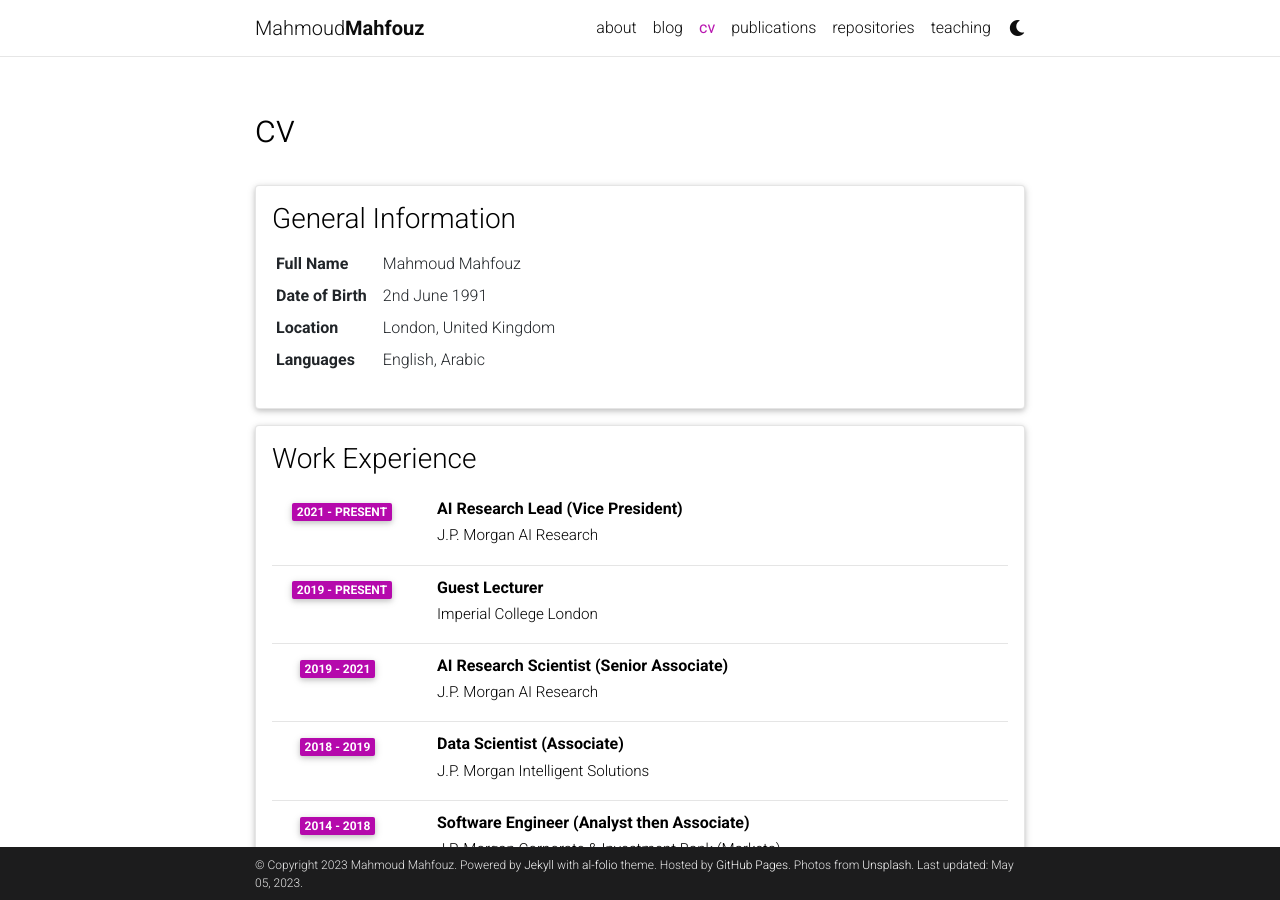
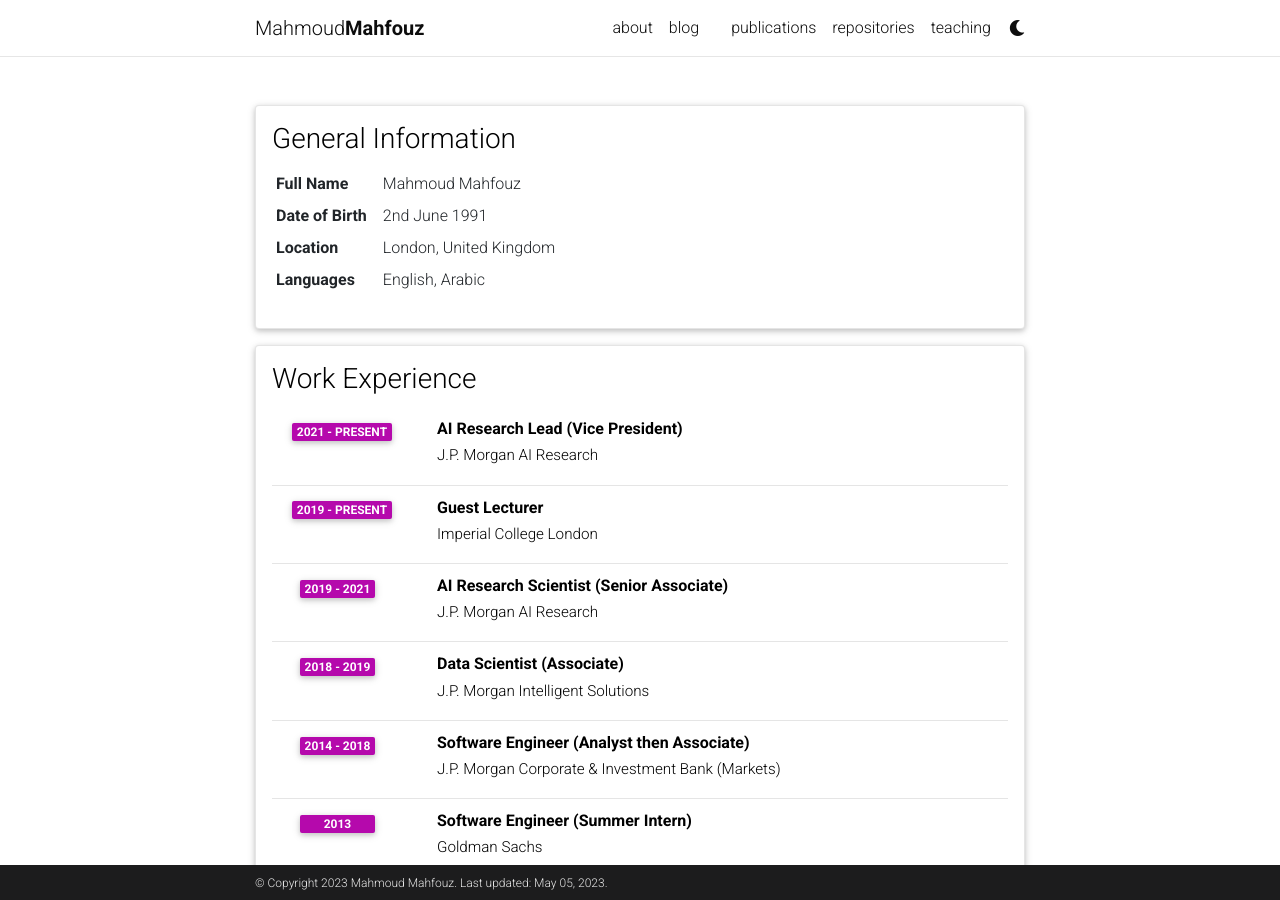
Before and after one commit to mamahfouz/website, a Jekyll site: the page built from _pages/cv.md, in a window 1280 px wide and 900 px high. Built offline with Jekyll 4.4.1, drawn with Linux system fonts in a browser that asks for light colours; comment, search, counter and statistics services are not loaded; a style sheet for code colours, icons or effects is not loaded.

Commit message:
latest changes

```diff
--- a/_config.yml
+++ b/_config.yml
@@ -8,11 +8,7 @@
 last_name: Mahfouz
 email: mm4313@ic.ac.uk
 description: > # the ">" symbol means to ignore newlines until "footer_text:"
-  A simple, whitespace theme for academics. Based on [*folio](https://github.com/bogoli/-folio).
 footer_text: >
-  Powered by <a href="https://jekyllrb.com/" target="_blank">Jekyll</a> with <a href="https://github.com/alshedivat/al-folio">al-folio</a> theme.
-  Hosted by <a href="https://pages.github.com/" target="_blank">GitHub Pages</a>.
-  Photos from <a href="https://unsplash.com" target="_blank">Unsplash</a>.
 keywords: jekyll, jekyll-theme, academic-website, portfolio-website  # add your own keywords or leave empty
 
 lang: en # the language of your site (for example: en, fr, cn, ru, etc.)
--- a/_pages/cv.md
+++ b/_pages/cv.md
@@ -1,7 +1,7 @@
 ---
 layout: cv
 permalink: /cv/
-title: cv
+title:
 nav: true
 nav_order: 1
 cv_pdf:
```
